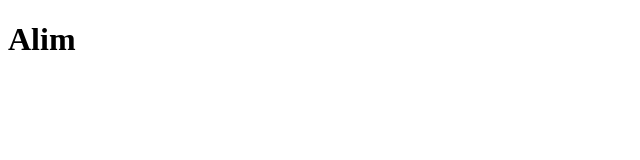
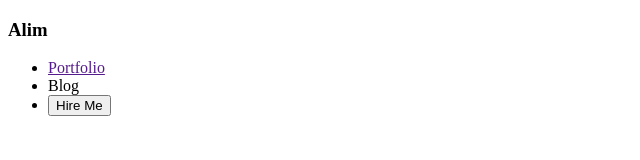
Before and after one commit to abdulalim34/portfolio, a plain HTML site: page index.html in a window 1280 px wide. Shown: the whole page, without its empty margins (0-640 px from the left). Drawn offline with Linux system fonts and the light colour scheme.

Commit message:
portfolio website

```diff
--- a/index.html
+++ b/index.html
@@ -7,7 +7,15 @@
     <link rel="stylesheet" href="style.css">
 </head>
 <body> <header>
-<h1>Alim</h1>
+<nav>
+    <h3>Alim</h3>
+    <ul>
+        <li> <a href="">Portfolio</a></li>
+        <li><a href=""></a>Blog</li>
+        <li> <button>Hire Me</button></li>
+
+    </ul>
+</nav>
 </header> <main>
 
 </main>
```
